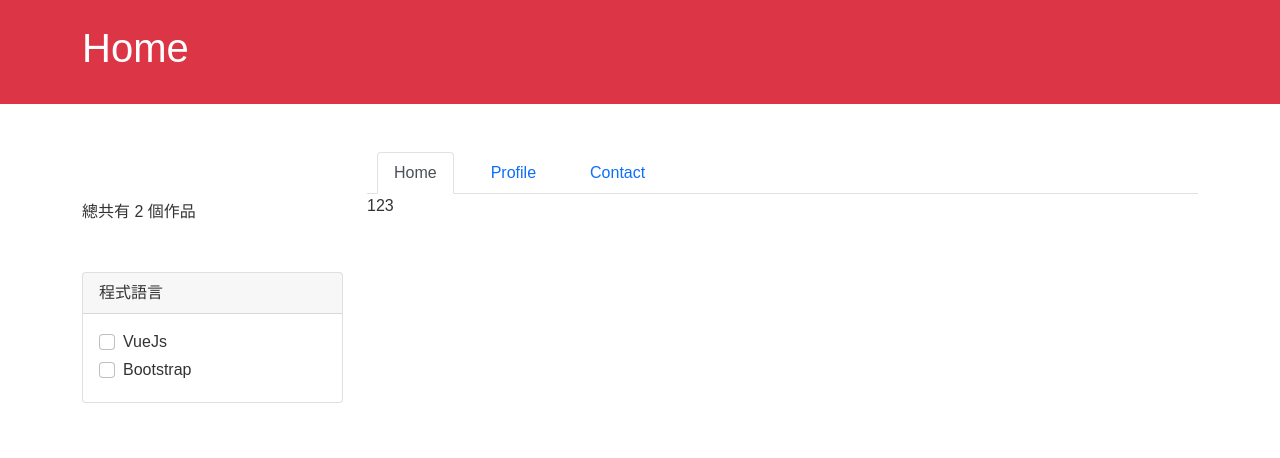
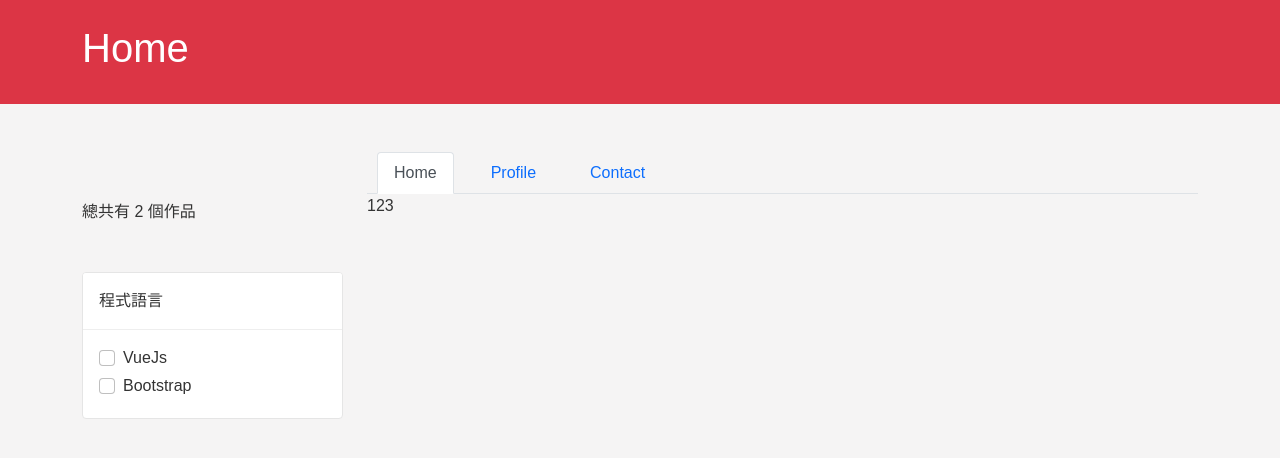
Before and after one commit to mukiwu/frontend-exercise, a Vue app: page / in a window 1280 px wide. Shown: the top 458 px of the page. Built offline with nearby package versions, Linux system fonts and the light colour scheme.

Commit message:
調整圖片與間距

```diff
--- a/src/App.vue
+++ b/src/App.vue
@@ -17,6 +17,10 @@
 </template>
 
 <style lang="scss">
+body {
+  background: #f5f4f4;
+}
+
 #app {
   font-family: Arial, sans-serif;
   -webkit-font-smoothing: antialiased;
--- a/src/components/Sidebar.vue
+++ b/src/components/Sidebar.vue
@@ -2,7 +2,7 @@
   <div>
     <p class="my-5">總共有 2 個作品</p>
     <div class="card">
-      <div class="card-header">
+      <div class="card-header py-3">
         程式語言
       </div>
       <div class="card-body">
@@ -31,18 +31,12 @@ export default {
 
 <!-- Add "scoped" attribute to limit CSS to this component only -->
 <style scoped lang="scss">
-h3 {
-  margin: 40px 0 0;
+.card {
+  border: 1px solid #e5e5e5;
 }
-ul {
-  list-style-type: none;
-  padding: 0;
-}
-li {
-  display: inline-block;
-  margin: 0 10px;
-}
-a {
-  color: #42b983;
+
+.card-header {
+  background: #fff;
+  border-bottom: 1px solid #eee;
 }
 </style>
```
